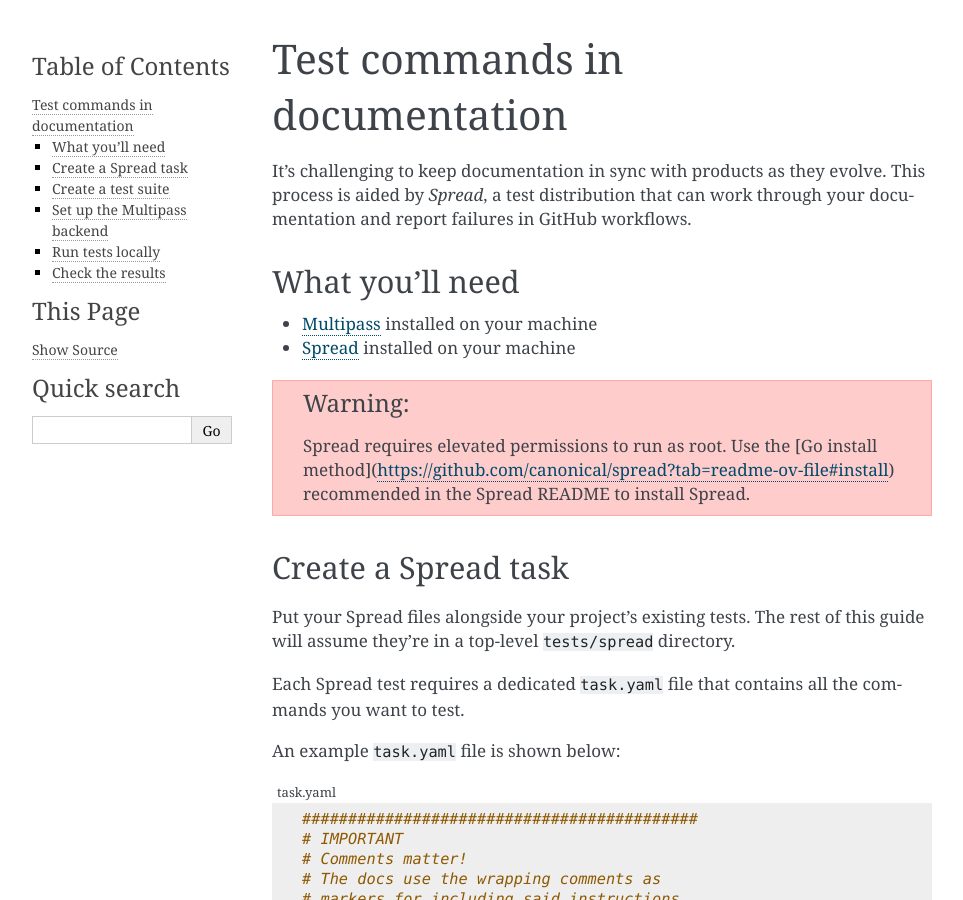
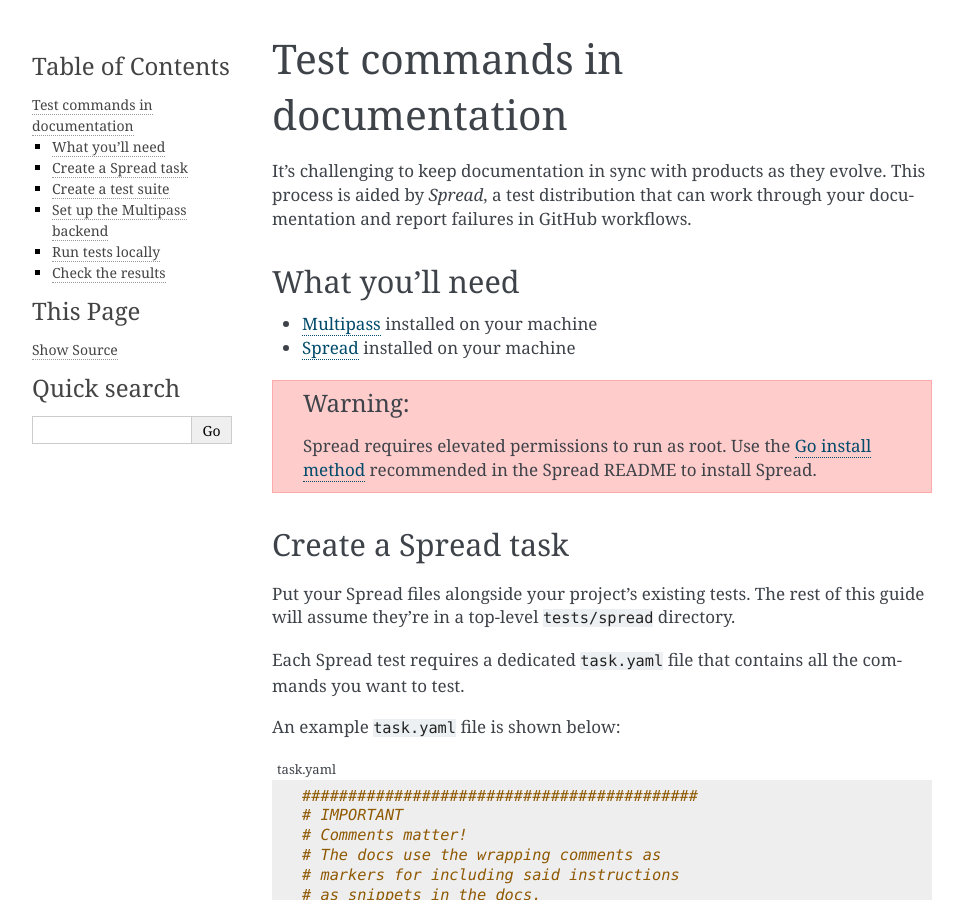
Before and after one commit to canonical/sphinx-docs-starter-pack, a Sphinx documentation site: the page built from docs/how-to/add-documentation-testing.rst, in a window 1280 px wide and 900 px high. Shown: the whole window, without its empty margins (148-1111 px from the left). Built offline with Sphinx 7.4.7, drawn with Linux system fonts in a browser that asks for light colours; pages that are not in the unit, such as notebooks, are missing from menus.

Commit message:
update suggestion from @shaloo to use reST formatting

```diff
--- a/docs/how-to/add-documentation-testing.rst
+++ b/docs/how-to/add-documentation-testing.rst
@@ -15,7 +15,8 @@ What you'll need
 
 .. warning::
 
-    Spread requires elevated permissions to run as root. Use the [Go install method](https://github.com/canonical/spread?tab=readme-ov-file#install)
+    Spread requires elevated permissions to run as root. Use the
+    `Go install method <https://github.com/canonical/spread?tab=readme-ov-file#install>`_
     recommended in the Spread README to install Spread.
 
 Create a Spread task
```
